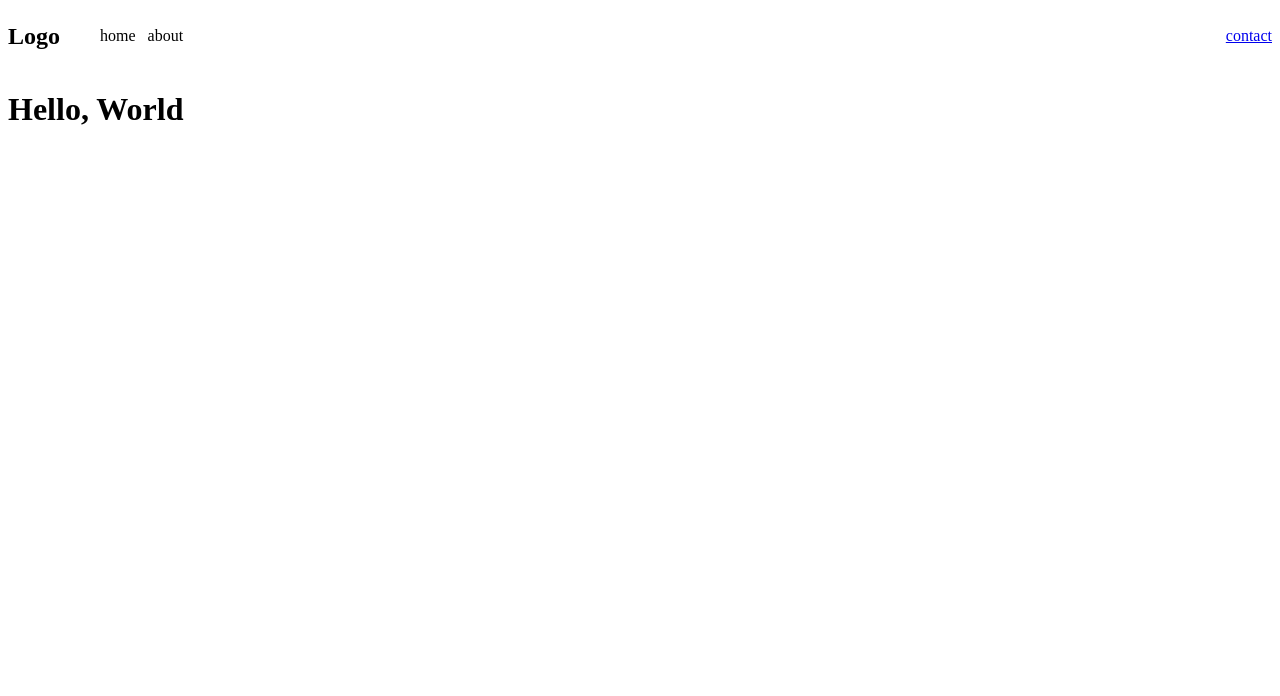
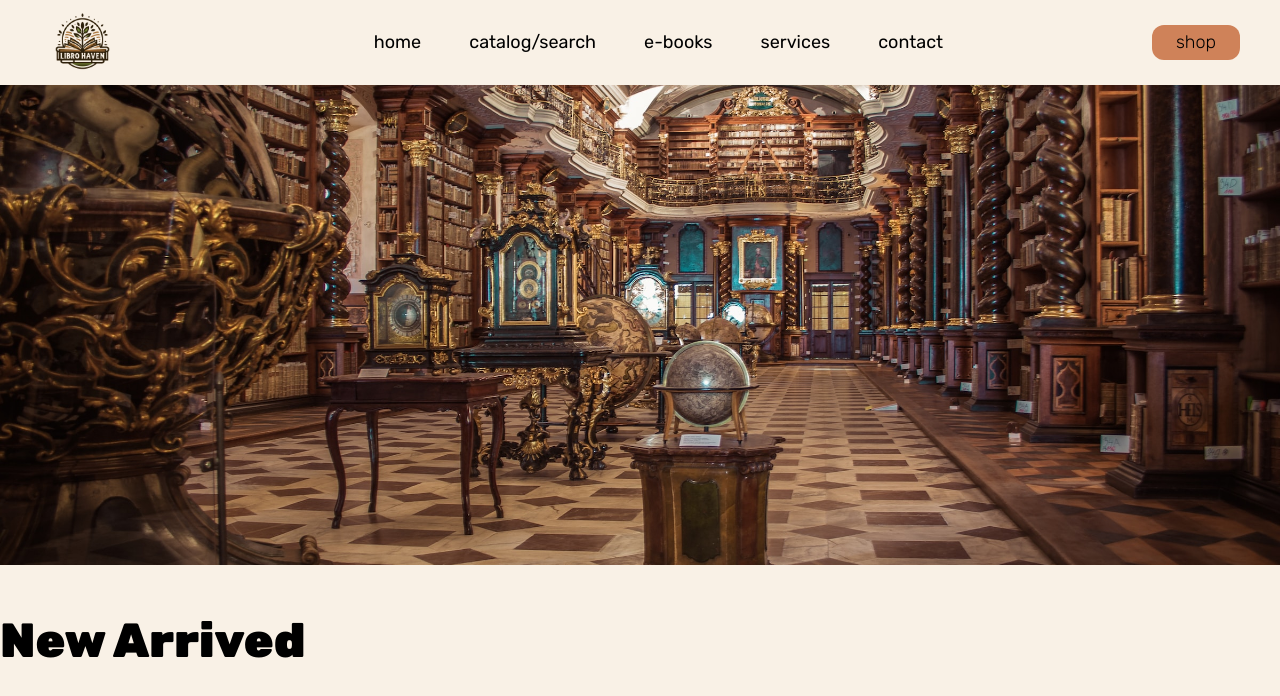
Before and after one commit to idohtml/assignment-one, a plain HTML site: page index.html in a window 1280 px wide. Drawn offline with Linux system fonts and the light colour scheme.

Commit message:
hero image added & title

```diff
--- a/index.html
+++ b/index.html
@@ -8,20 +8,54 @@
     <title>Assignment One</title>
   </head>
   <body>
-    <header class="header">
-      <div class="nav-box">
-        <h2>Logo</h2>
+    <header class="header max-w-7xl">
+      <a href="/">
+        <img class="logo" src="/images/logo.png" alt="Libro Haven logo" />
+      </a>
+
+      <!-- SM SCREEN -->
+      <div class="burger">
+        <svg
+          class="ham hamRotate ham1"
+          viewBox="0 0 100 100"
+          width="50"
+          onclick="this.classList.toggle('active')"
+        >
+          <path
+            class="line top"
+            d="m 30,33 h 40 c 0,0 9.044436,-0.654587 9.044436,-8.508902 0,-7.854315 -8.024349,-11.958003 -14.89975,-10.85914 -6.875401,1.098863 -13.637059,4.171617 -13.637059,16.368042 v 40"
+          />
+          <path class="line middle" d="m 30,50 h 40" />
+          <path
+            class="line bottom"
+            d="m 30,67 h 40 c 12.796276,0 15.357889,-11.717785 15.357889,-26.851538 0,-15.133752 -4.786586,-27.274118 -16.667516,-27.274118 -11.88093,0 -18.499247,6.994427 -18.435284,17.125656 l 0.252538,40"
+          />
+        </svg>
+      </div>
+      <!-- LG SCREEN -->
+      <div class="navbar">
         <nav>
-          <ul>
+          <ul role="list">
             <li>home</li>
-            <li>about</li>
+            <li>catalog/search</li>
+            <li>e-books</li>
+            <li>services</li>
+            <li>
+              <a href="tel:+46736735678">contact</a>
+            </li>
           </ul>
         </nav>
       </div>
-      <a href="/">contact</a>
+      <a class="btn btn-primary">shop</a>
     </header>
     <main>
-      <h1>Hello, World</h1>
+      <section class="section-hero">
+        <img src="images/library.jpg" alt="Library" />
+        <div class="container">
+          <h1>New Arrived</h1>
+          <div></div>
+        </div>
+      </section>
     </main>
     <footer></footer>
   </body>
--- a/style.css
+++ b/style.css
@@ -2,12 +2,33 @@
 @import url("https://fonts.googleapis.com/css2?family=Rubik:wght@300;400;500;600;700;900&display=swap");
 
 /* CSS default reset */
+
+/* root styles & colors */
+:root {
+  --font-sm: 14px;
+  --font-md: 16px;
+  --font-lg: 20px;
+  --font-xl: 24px;
+  --font-2xl: 28px;
+
+  --fw-light: 300;
+  --fw-regular: 400;
+  --fw-semibold: 500;
+  --fw-bold: 600;
+  --fw-black: 700;
+
+  --bg-primary: hsl(34, 64%, 94%);
+  --bg-secondary: hsl(21, 55%, 58%);
+  --bg-secondary-hover: hsl(21, 65%, 58%);
+  --text-color: hsl(156, 16%, 6%);
+}
 
 /* Box sizing rules */
 *,
 *::before,
 *::after {
   box-sizing: border-box;
+  margin: 0;
 }
 
 /* Remove default margin */
@@ -33,12 +54,14 @@ ol[role="list"] {
 /* Set core root defaults */
 html:focus-within {
   scroll-behavior: smooth;
-  font-family: "Rubik", sans-serif;
 }
 
 /* Set core body defaults */
 body {
-  min-height: 100vh;
+  font-family: "Rubik", sans-serif;
+  background-color: var(--bg-primary);
+
+  min-height: 100dvh;
   text-rendering: optimizeSpeed;
   line-height: 1.5;
 }
@@ -60,20 +83,11 @@ picture {
   shape-margin: 0.75rem;
 }
 
-/* Inherit fonts for inputs and buttons */
-input,
-button,
-textarea,
-select {
-  font: inherit;
-}
-
 /* Remove all animations, transitions and smooth scroll for people that prefer not to see them */
 @media (prefers-reduced-motion: reduce) {
   html:focus-within {
     scroll-behavior: auto;
   }
-
   *,
   *::before,
   *::after {
@@ -84,27 +98,199 @@ select {
   }
 }
 
+/* Button styles */
+.btn {
+  cursor: pointer;
+}
+
+.btn-primary {
+  background-color: var(--bg-secondary);
+  padding: 4px 24px;
+  border: 0;
+  border-radius: 12px;
+  transition: transform 300ms ease; /* Corrected the duration unit */
+}
+
+.btn-primary:hover {
+  background-color: var(--bg-secondary-hover);
+  transform: translateY(2px);
+  box-shadow: 0px 2px 24px rgba(0, 0, 0, 0.2);
+}
+
 /* Header */
-
 .header {
   display: flex;
   align-items: center;
   justify-content: space-between;
+
+  font-size: var(--font-md);
+  font-weight: var(--fw-light);
 }
 
-.header nav ul {
-  display: flex;
-  align-items: center;
-  gap: 12px;
-
-  list-style: none;
+.logo {
+  width: 85px;
 }
 
-.header h2 {
-  margin: 0;
+.header a:last-child {
+  display: none;
 }
 
-.nav-box {
+.navbar {
+  display: none;
+}
+
+.navbar ul {
   display: flex;
-  align-items: center;
+  gap: 48px;
+  font-size: var(--font-md);
+  font-weight: var(--fw-regular);
 }
+
+/* Burger menu & Animation */
+
+.ham {
+  cursor: pointer;
+  transition: transform 400ms;
+  user-select: none;
+  -webkit-tap-highlight-color: transparent;
+  -moz-user-select: none;
+  -webkit-user-select: none;
+  -ms-user-select: none;
+}
+
+.hamRotate.active {
+  transform: rotate(45deg);
+}
+
+.hamRotate180.active {
+  transform: rotate(180deg);
+}
+
+.line {
+  fill: none;
+  transition: stroke-dasharray 400ms, stroke-dashoffset 400ms;
+  stroke: #000;
+  stroke-width: 4;
+  stroke-linecap: round;
+}
+
+.ham1 .top {
+  stroke-dasharray: 40 139;
+}
+
+.ham1 .bottom {
+  stroke-dasharray: 40 180;
+}
+
+.ham1.active .top {
+  stroke-dashoffset: -98px;
+}
+
+.ham1.active .bottom {
+  stroke-dashoffset: -138px;
+}
+
+/* section */
+.container {
+  max-width: 1480px;
+  margin: 0 auto;
+}
+
+/* grid */
+.grid {
+  display: grid;
+}
+
+.grid-center {
+  place-items: center;
+}
+
+.grid-cols-1 {
+  grid-template-columns: repeat(1, 1fr);
+}
+.grid-cols-2 {
+  grid-template-columns: repeat(2, 1fr);
+}
+.grid-cols-3 {
+  grid-template-columns: repeat(3, 1fr);
+}
+.grid-cols-4 {
+  grid-template-columns: repeat(4, 1fr);
+}
+
+/* hero section */
+.section-hero {
+  height: 100dvh;
+}
+
+.section-hero img {
+  width: 100%;
+  height: 100%;
+  object-fit: cover;
+}
+
+.section-hero h1 {
+  font-size: var(--font-2xl);
+  font-weight: var(--fw-black);
+  margin: 40px 0;
+}
+
+/* Media queries */
+@media screen and (min-width: 600px) {
+  :root {
+    --font-sm: 16px;
+    --font-md: 18px;
+    --font-lg: 24px;
+    --font-xl: 26px;
+    --font-2xl: 32px;
+
+    --fw-light: 300;
+    --fw-regular: 400;
+    --fw-semibold: 600;
+    --fw-bold: 700;
+    --fw-black: 900;
+  }
+
+  .header {
+    justify-content: space-between;
+    margin: 0 40px;
+  }
+
+  .header a {
+    color: black;
+    display: inline;
+    text-decoration: none;
+  }
+
+  .header a:last-child {
+    display: inline;
+  }
+
+  .navbar {
+    display: flex;
+    align-items: center;
+  }
+
+  .navbar nav {
+    display: flex;
+    align-items: center;
+  }
+
+  .burger {
+    display: none;
+  }
+
+  .section-hero {
+    height: 60vh;
+  }
+}
+
+@media screen and (min-width: 900px) {
+  :root {
+    --font-sm: 16px;
+    --font-md: 18px;
+    --font-lg: 24px;
+    --font-xl: 32px;
+    --font-2xl: 48px;
+  }
+}
```
Also changed, not shown: images/library.jpg (added), images/logo.png (added).
